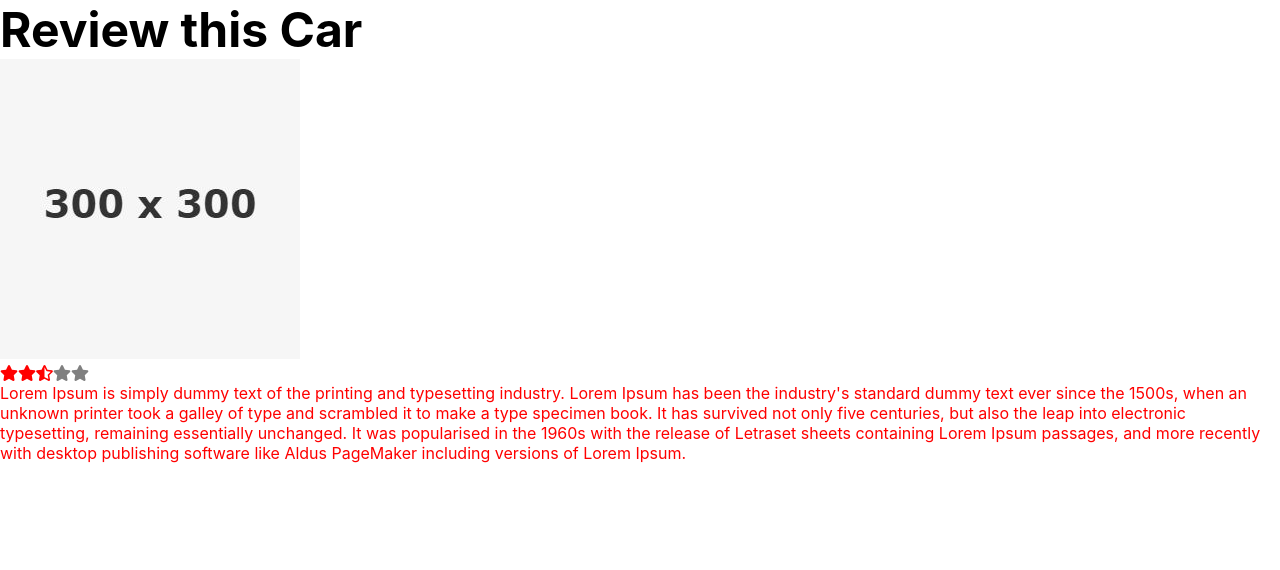
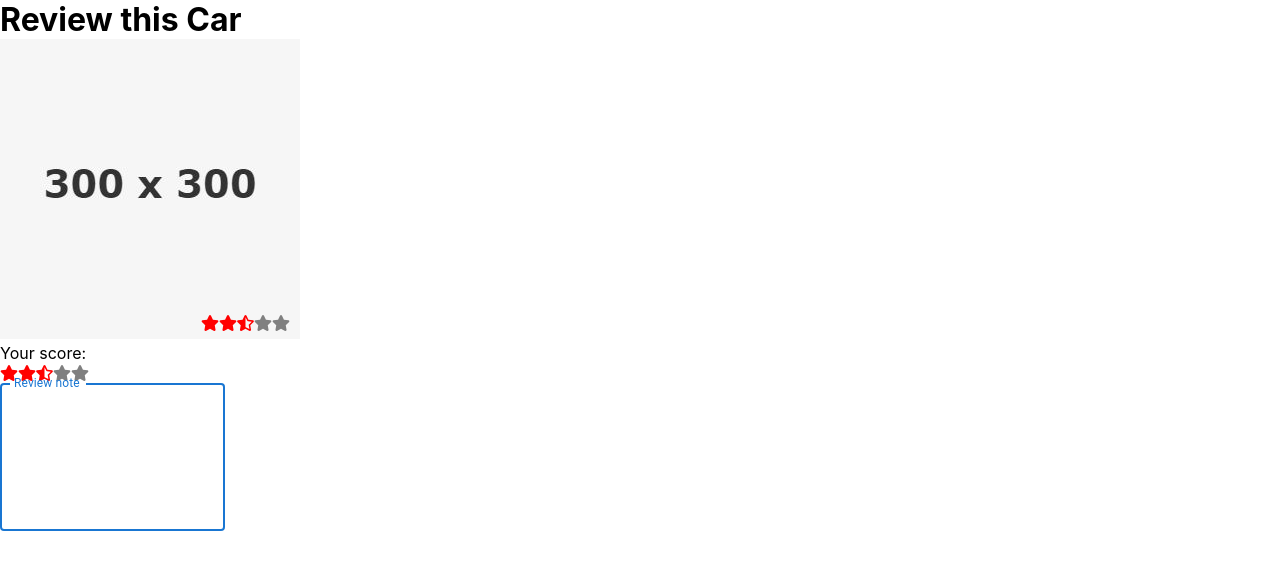
Before and after one commit to ISilviu/Hackathon-Oscorp, a React (Create React App) app: page /reviews in a window 1280 px wide. Shown: the top 570 px of the page. Built offline with nearby package versions, Linux system fonts and the light colour scheme; what apollo-link-rest would draw is missing.

Commit message:
review worked on

```diff
--- a/src/app/components/review-stars/ReviewStars.js
+++ b/src/app/components/review-stars/ReviewStars.js
@@ -1,9 +1,13 @@
-import { faStar, faStarHalfAlt } from "@fortawesome/free-solid-svg-icons";
+import { faLessThanEqual, faStar, faStarHalfAlt } from "@fortawesome/free-solid-svg-icons";
 import { FontAwesomeIcon } from '@fortawesome/react-fontawesome'
+import { RevStars } from "./ReviewStars.styles";
 
 // score is float between 1 and 5
-const ReviewStars = ({score = 0}) => {
+const ReviewStars = ({score = 0, absolute = false}) => {
     const stars = [];
+
+    const validColor = 'rgb(255,0,0)';
+    const invalidColor = 'grey';
 
     let halved = false;
     for (let i = 1; i <= 5; i++) {
@@ -19,20 +23,22 @@ const ReviewStars = ({score = 0}) => {
         }
     }
 
+    const placeStars = () => {
+        return stars.map(el =>
+            el > 0 ?
+                el == 1 ?
+                <FontAwesomeIcon icon={faStar} style={{color: validColor}}/>
+                :
+                <FontAwesomeIcon icon={faStarHalfAlt} style={{color: validColor}}/>
+            :
+            <FontAwesomeIcon icon={faStar} style={{color: invalidColor}}/>
+        )
+    }
+
     return (
-        <div>
-            {
-                stars.map(el =>
-                    el > 0 ?
-                        el == 1 ?
-                        <FontAwesomeIcon icon={faStar} style={{color: "rgb(255,0,0)"}}/>
-                        :
-                        <FontAwesomeIcon icon={faStarHalfAlt} style={{color: "rgb(255,0,0)"}}/>
-                    :
-                    <FontAwesomeIcon icon={faStar} style={{color: "grey"}}/>
-                )
-            }
-        </div>
+        <RevStars abs={absolute}>
+            { placeStars() }
+        </RevStars>
     );
 }
 
--- a/src/app/components/review-stars/ReviewStars.styles.js
+++ b/src/app/components/review-stars/ReviewStars.styles.js
@@ -1,8 +1,13 @@
+import { isAbsolute } from "path";
 import styled from "styled-components";
 
-export const FilledStar = styled.div`
-    color: 'rgb(255,0,0)';
+export const RevStars = styled.div`
+    ${props => props.abs ?
+        `position: absolute;
+         bottom: 10px;
+         right: 10px;
+        `
+    :
+        ``
+    }
 `
-export const EmptyStar = styled.div`
-    color: 'grey';
-`
--- a/src/app/pages/reviews-page/ReviewsPage.js
+++ b/src/app/pages/reviews-page/ReviewsPage.js
@@ -1,20 +1,28 @@
 import React from "react";
-import { Review, Head } from "./ReviewsPage.styles";
+
+import { RevPageCont, Head, ImageContainer } from "./ReviewsPage.styles";
 import ReviewStars from "../../components/review-stars/ReviewStars";
+import { TextField } from "@mui/material";
 
 const ReviewsPage = () => {
     return (
-        <div>
+        <RevPageCont>
             <Head>Review this Car</Head>
-            <img src="images/placeholder.jpg" alt="car being reviewed" />
+
+            <ImageContainer>
+                <img src="images/placeholder.jpg"
+                    alt="car being reviewed"
+                    style={{width: '100%', height: '100%'}}
+                    />
+                <ReviewStars absolute={true} score={2.65}/>
+            </ImageContainer>
+
+            Your score:
             <ReviewStars score={2.65}/>
 
-            <Review color='green'>
-            Lorem Ipsum is simply dummy text of the printing and typesetting industry. Lorem Ipsum has been the industry's standard dummy text ever since the 1500s, when an unknown printer took a galley of type and scrambled it to make a type specimen book. It has survived not only five centuries, but also the leap into electronic typesetting, remaining essentially unchanged. It was popularised in the 1960s with the release of Letraset sheets containing Lorem Ipsum passages, and more recently with desktop publishing software like Aldus PageMaker including versions of Lorem Ipsum.
-            </Review>
+            <TextField label="Review note" minRows={5} multiline color="primary" focused/>
 
-
-        </div>
+        </RevPageCont>
     )
 }
 
--- a/src/app/pages/reviews-page/ReviewsPage.styles.js
+++ b/src/app/pages/reviews-page/ReviewsPage.styles.js
@@ -1,17 +1,20 @@
 import styled from "styled-components";
 
-export const StyledDiv = styled.div`
-    color: ${props => props.green || 'red'};
+export const ImageContainer= styled.div`
+    width: 300px;
+    position: relative;
 `
-
 export const Review = styled.div`
     color: ${props => props.green || 'red'};
 `
 export const Head = styled.div`
-    font-size: 3rem;
+    font-size: 2rem;
     font-weight: bold;
 `
 export const CarType = styled.div`
     font-size: 2rem;
     font-weight: bold;
 `
+export const RevPageCont = styled.div`
+    width: 100vw;
+`
```
Also changed, not shown: src/app/pages/reviews-page/ReviewsPage.css (added).
